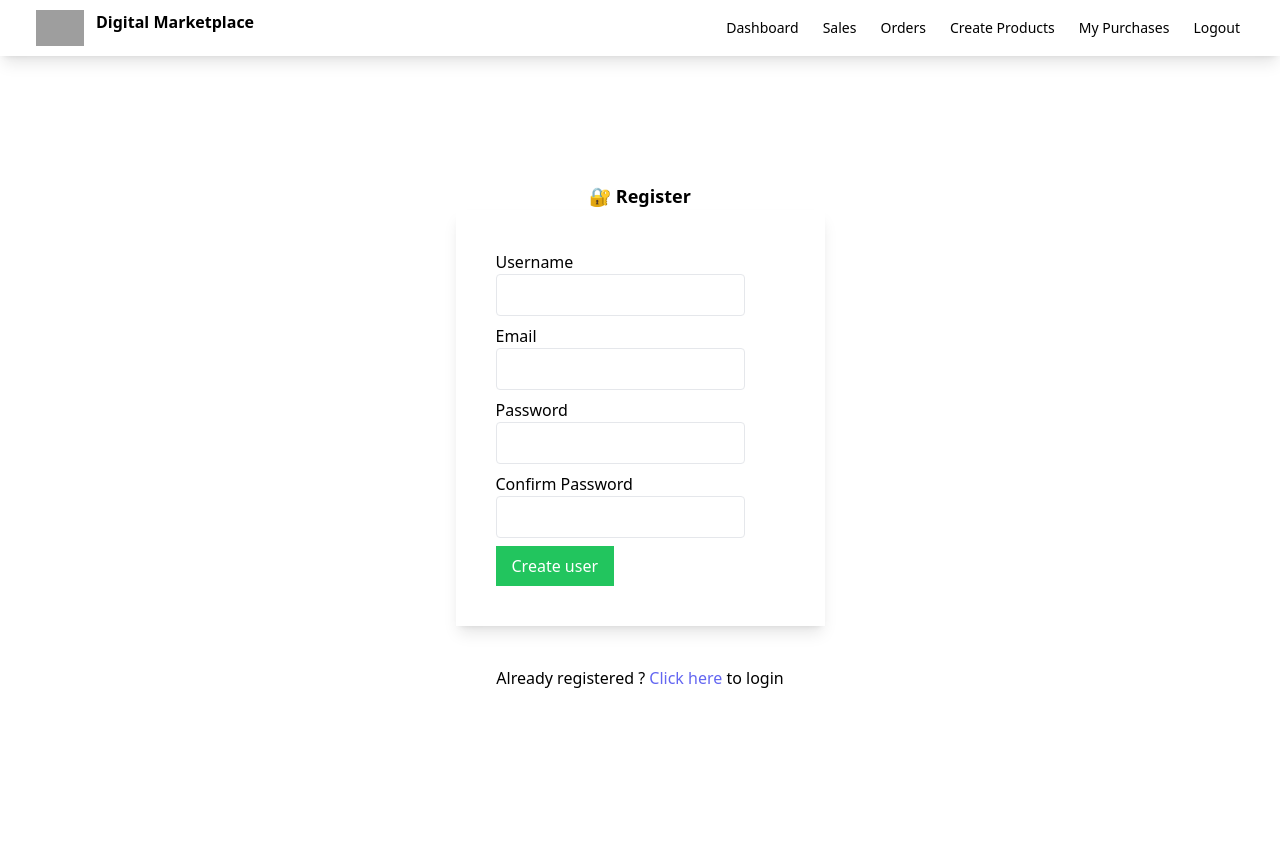
After one commit to PRIXYY/Digital-marktplace, a Django app: page /register in a window 1280 px wide. The commit adds this page. Run offline with Django 5.2, Linux system fonts and the light colour scheme; some libraries are stand-ins or nearby versions; grey boxes are pictures that could not be loaded.

```diff
--- a/myapp/forms.py
+++ b/myapp/forms.py
@@ -1,7 +1,21 @@
 from django import forms
 from .models import Product
+from django.contrib.auth.models import User
 
 class ProductForm(forms.ModelForm):
     class Meta:
         model = Product
         fields = ['name','description','price','file']
+
+class UserRegisterationForm(forms.ModelForm):
+    password = forms.CharField(label='Password',widget=forms.PasswordInput)
+    password2 = forms.CharField(label='confirm password',widget=forms.PasswordInput)
+
+    class Meta:
+        model = User
+        fields = ['username','email','first_name']
+
+    def check_password(self):
+        if self.cleaned_data['password']!=self.cleaned_data['password2']:
+            raise forms.ValidationError('Password fields do not match')
+        return self.cleaned_data['password2']
--- a/myapp/templates/myapp/base.html
+++ b/myapp/templates/myapp/base.html
@@ -14,7 +14,13 @@
                 <span class="self-centre text-xml font-semibold">Digital Marketplace</span>
             </a>
             <div class="flex items-center">
-                <a href="" class="mr-6 text-sm font-medium text-grey">Dashboard</a>
+                <a href="{% url 'dashboard' %}" class="mr-6 text-sm font-medium text-grey-500">Dashboard</a>
+                <a href="" class="mr-6 text-sm font-medium text-grey-500">Sales</a>
+                <a href="" class="mr-6 text-sm font-medium text-grey-500">Orders</a>
+                <a href="{% url 'createproduct' %}" class="mr-6 text-sm font-medium text-grey-500">Create Products</a>
+                <a href="" class="mr-6 text-sm font-medium text-grey-500">My Purchases</a>
+                <a href="" class="mr-6 text-sm font-medium text-grey-500">Logout</a>
+
             </div>
         </div>
     </nav>
--- /dev/null
+++ b/myapp/templates/myapp/register.html
@@ -0,0 +1,36 @@
+{% extends 'myapp/base.html' %}
+{% block body %}
+<div class="flex flex-col justify-center items-center min-h-screen">
+    <h1 class="font-bold text-lg">🔐 Register</h1>
+     <form class="shadow-lg p-10" method="POST">
+        {% csrf_token %}
+        <div class="mb-2">
+            <label >Username</label>
+            <div class="border rounded py-2 px-2 mr-10">
+                {{ user_form.username }}
+            </div>
+        </div>
+        <div class="mb-2">
+            <label >Email</label>
+            <div class="border rounded py-2 px-2 mr-10">
+                {{ user_form.email }}
+            </div>
+        </div>
+        <div class="mb-2">
+            <label >Password</label>
+            <div class="border rounded py-2 px-2 mr-10">
+                {{ user_form.password }}
+            </div>
+        </div>
+        <div class="mb-2">
+            <label >Confirm Password</label>
+            <div class="border rounded py-2 px-2 mr-10">
+                {{ user_form.password2 }}
+            </div>
+        </div>
+        <button class="bg-green-500 text-white px-4 py-2" type="submit">Create user</button>
+    </form>
+    <p class="m-10"> Already registered ? <span> <a class="text-indigo-500" href="{% url 'login' %}">Click here</a> to login</p></span>
+</div>
+
+{% endblock %}
--- a/myapp/urls.py
+++ b/myapp/urls.py
@@ -1,6 +1,7 @@
 
 from django.urls import path
 from . import views
+from django.contrib.auth import views as auth_views
 urlpatterns = [
     path('',views.index,name='index'),
     path('product/<int:id>',views.detail,name='detail'),
@@ -9,6 +10,10 @@ urlpatterns = [
     path('createproduct',views.create_product,name='createproduct'),
     path('editproduct/<int:id>',views.product_edit,name='editproduct'),
     path('delete/<int:id>',views.product_delete,name='delete'),
+    path('dashboard',views.dashboard,name='dashboard'),
+    path('register',views.register,name='register'),
+    path('login',auth_views.LoginView.as_view(template_name='myapp/login.html'),name='login'),
+
 
 
 ]
--- a/myapp/views.py
+++ b/myapp/views.py
@@ -1,6 +1,6 @@
 from django.shortcuts import render,redirect
 from .models import Product,OrderDetail
-from .forms import ProductForm
+from .forms import ProductForm,UserRegisterationForm
 # Create your views here.
 def index(request):
     products = Product.objects.all()
@@ -43,3 +43,17 @@ def product_delete(request,id):
         product.delete()
         return redirect('index')
     return render(request,'myapp/delete.html',{'product':product})
+
+def dashboard(request):
+    products = Product.objects.all()
+    return render(request,'myapp/dashboard.html',{'products':products})
+
+def register(request):
+    if request.method == 'POST':
+        user_form = UserRegisterationForm(request.POST)
+        new_user = user_form.save(commit=False)
+        new_user.set_password(user_form.cleaned_data['password'])
+        new_user.save()
+        return redirect('index')
+    user_form = UserRegisterationForm()
+    return render(request,'myapp/register.html',{'user_form':user_form})
--- a/mysite/settings.py
+++ b/mysite/settings.py
@@ -122,3 +122,5 @@ STATIC_URL = 'static/'
 # https://docs.djangoproject.com/en/5.0/ref/settings/#default-auto-field
 
 DEFAULT_AUTO_FIELD = 'django.db.models.BigAutoField'
+
+LOGIN_REDIRECT_URL = '/'
```
Also changed, not shown: myapp/templates/myapp/dashboard.html (added, +46 -0 lines), myapp/templates/myapp/login.html (added, +27 -0 lines), db.sqlite3.
